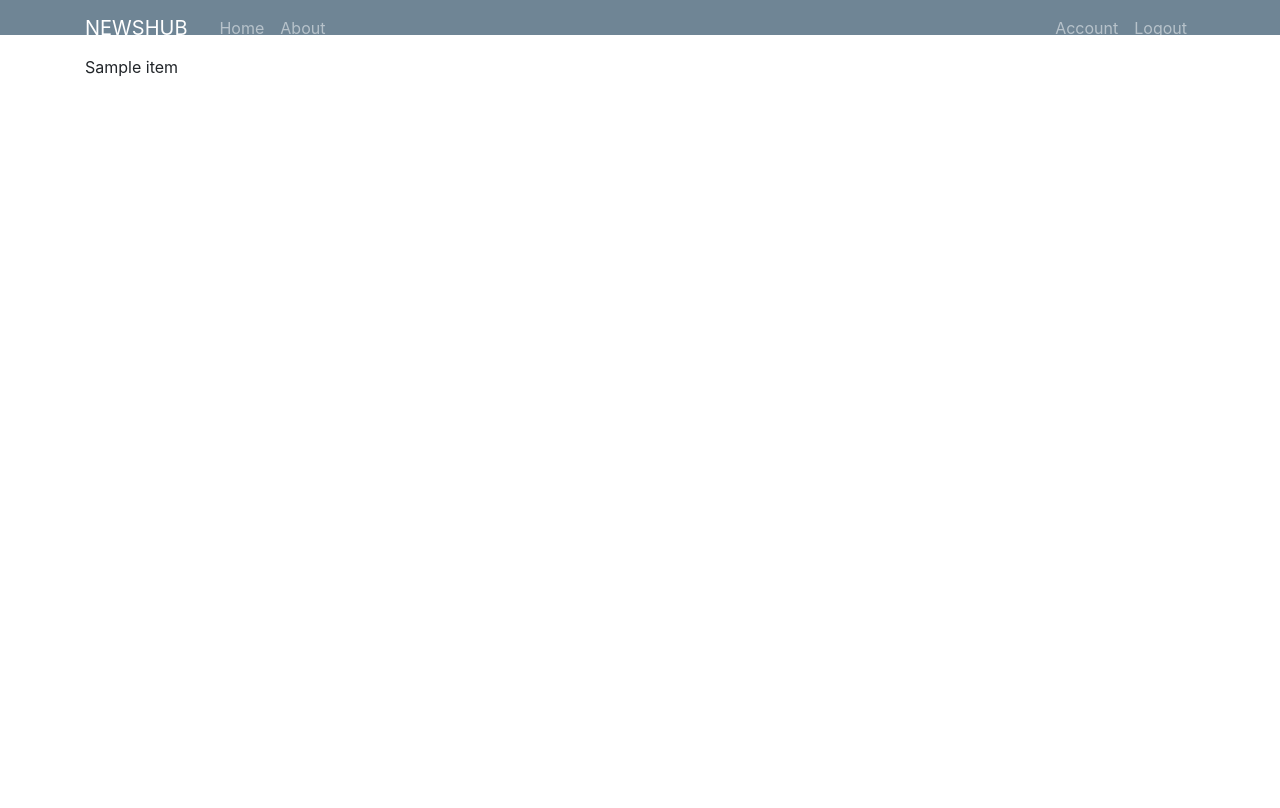
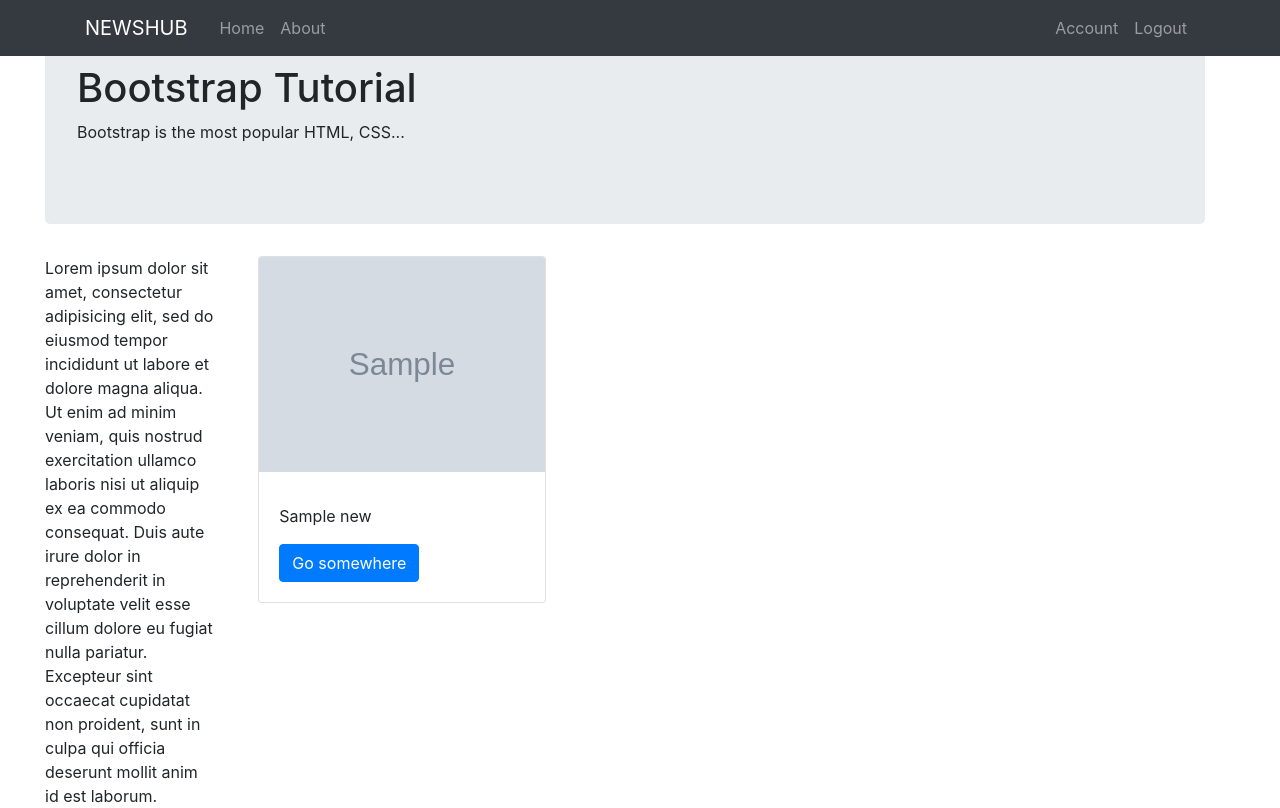
Before and after one commit to ARjUN-ZORO/NewsHub, a Flask app: page / in a window 1280 px wide. Before the commit the page ends 77 px from the top, so only its background shows below. Run offline with Flask 2, Linux system fonts and the light colour scheme; a user stored in the database is signed in; tables that the repository leaves empty hold one stand-in row (values such as "Sample post"); grey boxes marked "Sample" are stand-in pictures; a database or web service that is not in the repository returns one stand-in record (values such as "Sample title"); data that the repository does not hold is empty; parts of the project's set-up code (start-up, migrations or seed data) failed here and were passed over; some libraries are stand-ins or nearby versions.

Commit message:
Done with cards

```diff
--- a/app.py
+++ b/app.py
@@ -1,14 +1,6 @@
-from newshub import create_app, create_api_app
-from werkzeug.middleware.dispatcher import DispatcherMiddleware
-from werkzeug.serving import run_simple
-api_app = create_api_app()
+from newshub import create_app
+
 app = create_app()
 
-
-application = DispatcherMiddleware(app,{'/api':api_app})
 if __name__ == '__main__':
-	run_simple(hostname='127.0.0.1',
-        port=5000,application=application,use_reloader=True, use_debugger=True,use_evalex=True)
-	# app.run(debug=True, port=8080)
-# 	# api_app.run(debug=True)
-# 	application.
+	app.run(debug=True, port=5000,threaded=True)
--- a/newshub/runtime.txt
+++ /dev/null
@@ -1 +0,0 @@
-python-3.7.4
--- a/newshub/static/css/main.css
+++ b/newshub/static/css/main.css
@@ -1,65 +1,5 @@
-body {
-  margin: 0;
-  padding: 0;
-  font-family: "Helvetica Neue", Helvetica, Arial, sans-serif;
-  color: black;
-}
-
-header {
-  background-color: #5f788a;
-  height: 35px;
-  width: 100%;
-  opacity: .9;
-  margin-bottom: 10px;
-}
-
-.logo {
-  margin: 0;
-  font-size: 1.7em;
-  color: #fff;
-  text-transform: uppercase;
-  float: left;
-}
-
-header h1.logo:hover {
-  color: #fff;
-  text-decoration: none;
-}
-
-.container {
-  width: 1200px;
-  margin: 0 auto;
-}
-
-div.home {
-  padding: 10px 0 30px 0;
-  -webkit-border-radius: 6px;
-     -moz-border-radius: 6px;
-          border-radius: 6px;
-}
-
-div.about {
-  padding: 10px 0 30px 0;
-  -webkit-border-radius: 6px;
-     -moz-border-radius: 6px;
-          border-radius: 6px;
-}
-
-
-.menu {
-  float: right;
-  margin-top: 8px;
-}
-
-.menu li {
-  display: inline;
-}
-
-.menu li + li {
-  margin-left: 35px;
-}
-
-.menu li a {
-  color: Black;
-  text-decoration: none;
-}
+/* .card-img-top {
+    width: 100%;
+    height: 15vw;
+    object-fit: cover;
+} */
--- a/newshub/templates/header.html
+++ b/newshub/templates/header.html
@@ -11,8 +11,8 @@
     {% endif %}
   </head>
   <body>
-        <header class="site-header">
-          <nav class="navbar navbar-expand-md navbar-dark bg-steel fixed-top">
+
+          <nav class="navbar navbar-expand-md navbar-dark fixed-top bg-dark ">
             <div class="container">
               <a class="navbar-brand mr-4" href="/">NEWSHUB</a>
               <button class="navbar-toggler" type="button" data-toggle="collapse" data-target="#navbarToggle" aria-controls="navbarToggle" aria-expanded="false" aria-label="Toggle navigation">
@@ -37,9 +37,9 @@
             </div>
           </nav>
         </header>
-        <main role="main" class="container">
-          <div class="row">
-            <div class="col-md-8">
+        <main role="main" class="container-fluid">
+          <div class="row container-fluid">
+            <div class="container-fluid">
               {% with messages = get_flashed_messages(with_categories=true) %}
                 {% if messages %}
                   {% for category, message in messages %}
--- a/newshub/templates/home.html
+++ b/newshub/templates/home.html
@@ -1,8 +1,42 @@
 {%extends "header.html"%}
 {%block content%}
-    <div class="home">
-        <div>
-            {{ news_data }}
+<div class="home container-fluid">
+    <div class="jumbotron">
+        <h1>Bootstrap Tutorial</h1>
+        <p>Bootstrap is the most popular HTML, CSS...</p>
+    </div>
+    <div class="row">
+        <div class="col-2">
+
+            Lorem ipsum dolor sit amet, consectetur adipisicing elit, sed do eiusmod tempor incididunt ut labore et dolore magna aliqua. Ut enim ad minim veniam, quis nostrud exercitation ullamco laboris nisi ut aliquip ex ea commodo consequat. Duis
+            aute irure dolor in reprehenderit in voluptate velit esse cillum dolore eu fugiat nulla pariatur. Excepteur sint occaecat cupidatat non proident, sunt in culpa qui officia deserunt mollit anim id est laborum.
         </div>
+
+        <div class="col-10 container-fluid">
+            <div class="container">
+                <div class="card-columns">
+
+
+                    {% for news in news_data.out %}
+                    <!-- {{news}} -->
+                    <div class="card" style="width: 18rem;">
+                        <img class="card-img-top" src="{{news['img_url']}}" alt="NO Image" onerror="this.src='{{ url_for('static',filename='img/nh.PNG') }}'" >
+                        <div class="card-body">
+                            <h5 class="card-title"></h5>
+                            <p class="card-text">{{news['title']}}</p>
+                            <a href="#" class="btn btn-primary">Go somewhere</a>
+                        </div>
+                    </div>
+
+                    <!-- {{ news_data }} -->
+                    {% endfor %}
+
+                </div>
+
+            </div>
+
         </div>
+    </div>
+</div>
+
 {%endblock%}
```
Also changed, not shown: api.py (deleted, +0 -7 lines), newshub/__init__.py (+8 -12 lines), newshub/requirements.txt (deleted, +0 -25 lines), run.py (deleted, +0 -22 lines), newshub/static/img/nh.PNG (added), 1 other file.
